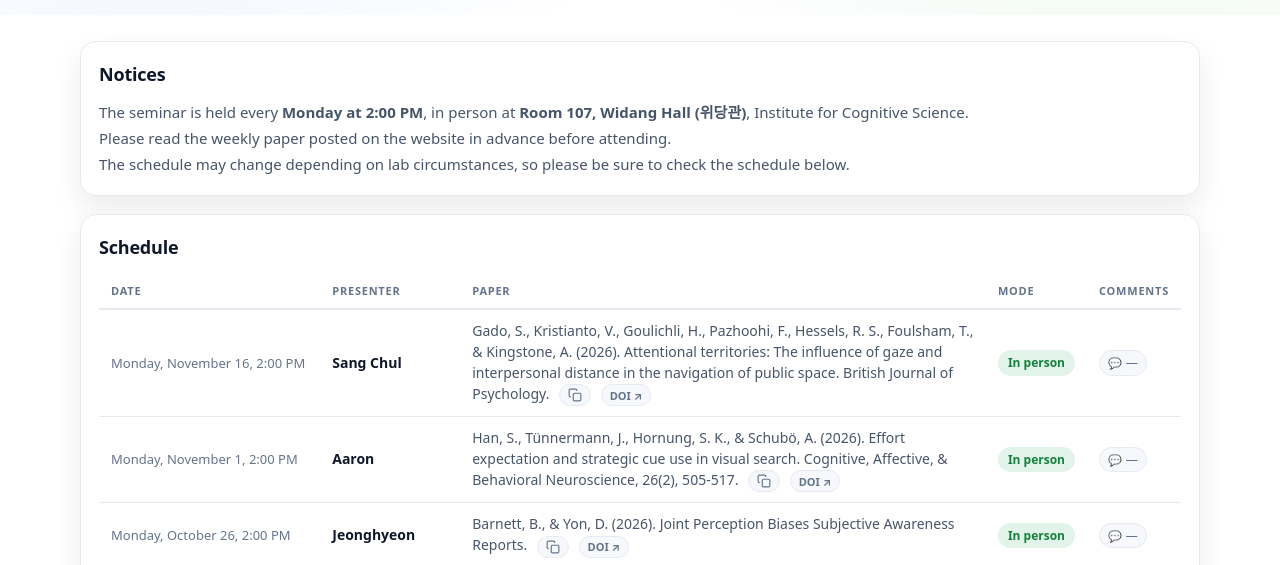
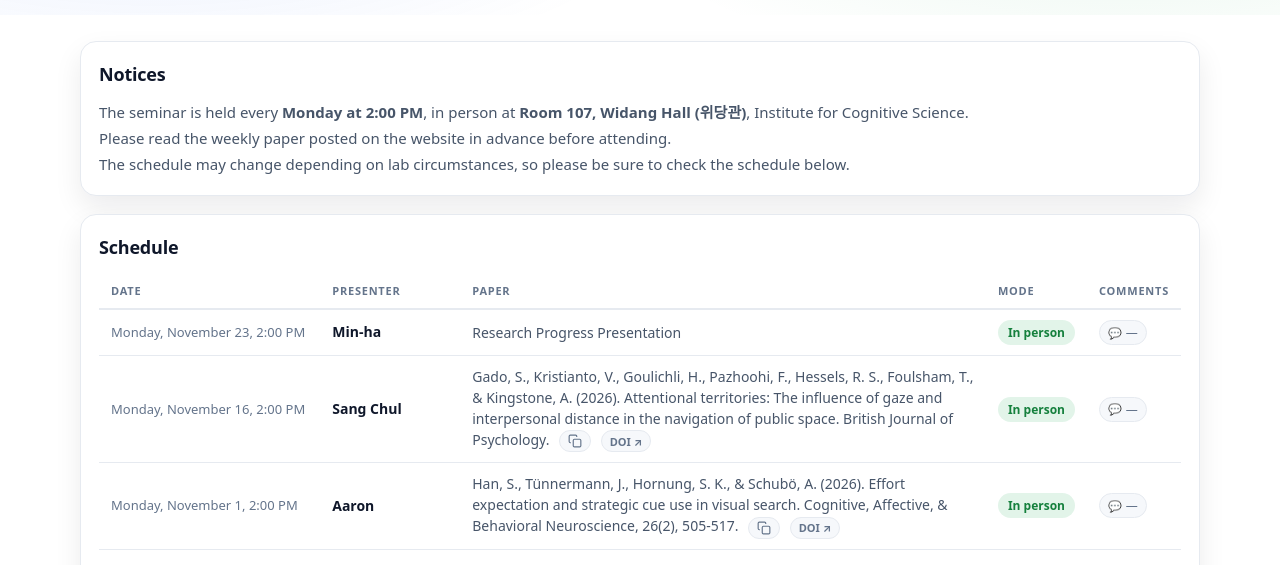
Before and after one commit to VCClab/Vcclab.github.io, a plain HTML site: page openJC.html in a window 1280 px wide. Shown: the part 218-783 px from the top of the page. Drawn offline with Linux system fonts and the light colour scheme; no server answers.

Commit message:
Update openJC.html

```diff
--- a/openJC.html
+++ b/openJC.html
@@ -321,6 +321,7 @@
   (() => {
     // ── Schedule data: add / edit rows here ──
     const SCHEDULE = [
+      { date: 'Monday, November 23, 2:00 PM', presenter: 'Min-ha', paper: 'Research Progress Presentation', mode: 'in-person' },
       { date: 'Monday, November 16, 2:00 PM', presenter: 'Sang Chul', paper: 'Gado, S., Kristianto, V., Goulichli, H., Pazhoohi, F., Hessels, R. S., Foulsham, T., & Kingstone, A. (2026). Attentional territories: The influence of gaze and interpersonal distance in the navigation of public space. British Journal of Psychology.', doi: 'https://doi.org/10.1111/bjop.70116', mode: 'in-person' },
       { date: 'Monday, November 1, 2:00 PM', presenter: 'Aaron', paper: 'Han, S., Tünnermann, J., Hornung, S. K., & Schubö, A. (2026). Effort expectation and strategic cue use in visual search. Cognitive, Affective, & Behavioral Neuroscience, 26(2), 505-517.', doi: 'https://doi.org/10.3758/s13415-025-01358-1', mode: 'in-person' },
       { date: 'Monday, October 26, 2:00 PM', presenter: 'Jeonghyeon', paper: 'Barnett, B., & Yon, D. (2026). Joint Perception Biases Subjective Awareness Reports.', doi: 'https://dx.doi.org/10.1037/xge0002001', mode: 'in-person' },
```
